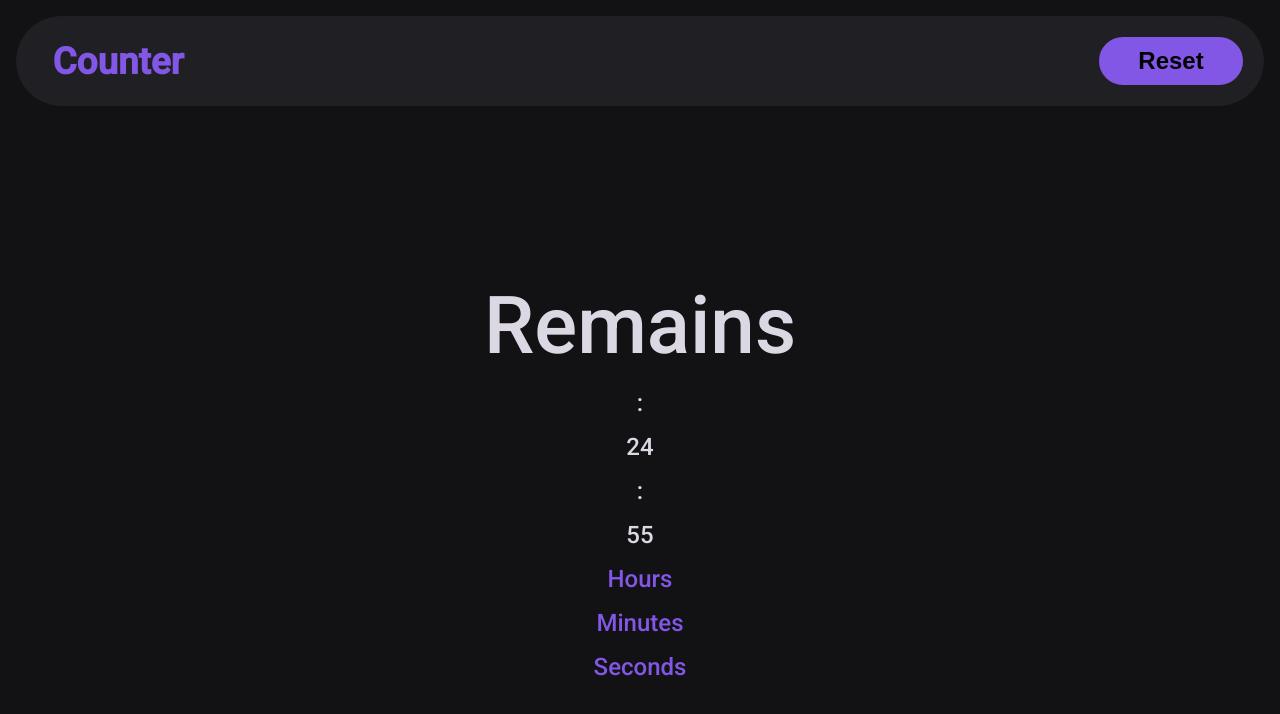
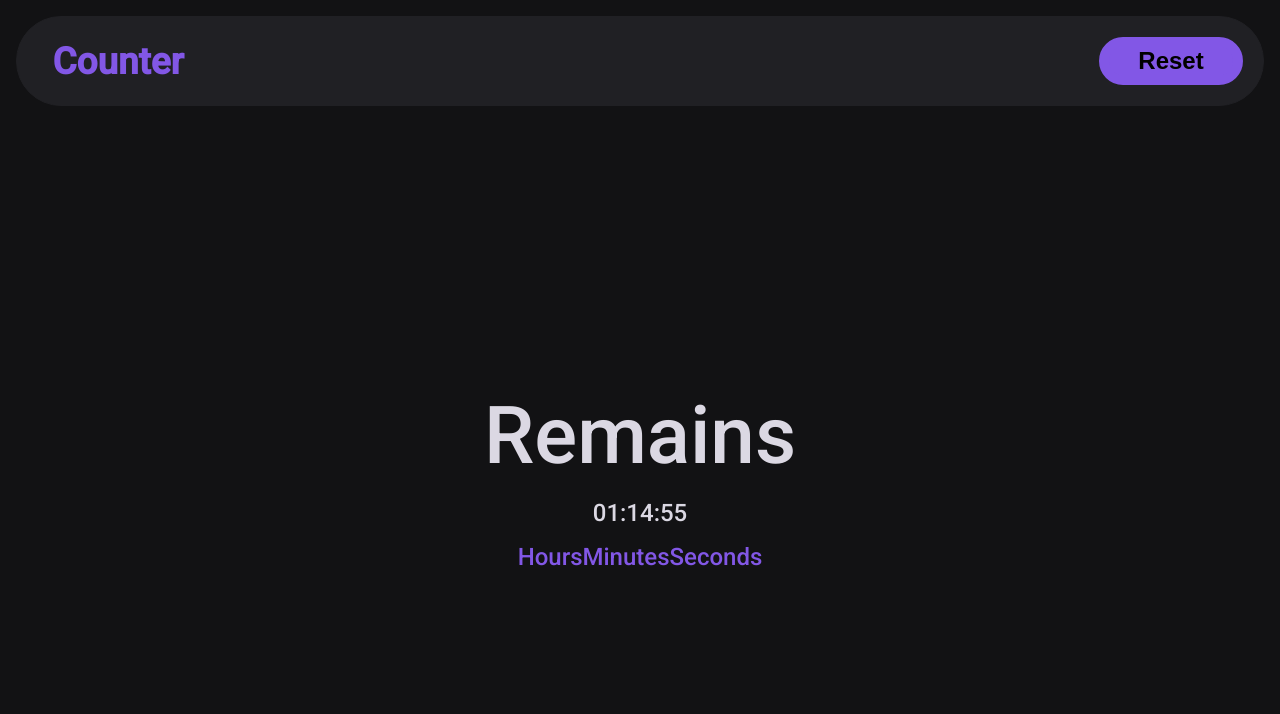
Before and after one commit to Sn0wye/counter-v2, a React (Vite) app: page /counter in a window 1280 px wide. Shown: the top 714 px of the page. Built offline with nearby package versions, Linux system fonts and the light colour scheme.

Commit message:
added hours to counter, updated routes to v6

```diff
--- a/package.json
+++ b/package.json
@@ -12,7 +12,7 @@
     "history": "^5.3.0",
     "react": "^17.0.2",
     "react-dom": "^17.0.2",
-    "react-router-dom": "^5.3.0"
+    "react-router-dom": "6.2.2"
   },
   "devDependencies": {
     "@types/react": "^17.0.33",
--- a/src/App.tsx
+++ b/src/App.tsx
@@ -1,24 +1,20 @@
 import Counter from "./components/Counter"
 import Home from "./components/Home"
-import { BrowserRouter as Router, Route, Switch } from 'react-router-dom';
+import { BrowserRouter, Route, Routes } from 'react-router-dom';
 
 function App() {
 
   return (
-    <Router>
+    <BrowserRouter>
       <div className="App">
         <div className="content">
-          <Switch>
-            <Route exact path="/" >
-              <Home />
-            </Route>
-            <Route path="/counter">
-              <Counter />
-            </Route>
-          </Switch>
+          <Routes>
+            <Route path="/" element={<Home />} />
+            <Route path="/counter" element={<Counter />} />
+          </Routes>
         </div>
       </div>
-    </Router >
+    </BrowserRouter >
   )
 }
 
--- a/src/components/Counter.tsx
+++ b/src/components/Counter.tsx
@@ -5,15 +5,12 @@ import '../styles/counter.css'
 
 function Counter() {
 
-  const INITIAL_TIME_IN_SECONDS = 25 * 60; //25 minutes need to change for the input value
+  const INITIAL_TIME_IN_SECONDS = 75 * 60; //1:15:00  1:14:59
   const [secondsAmount, setSecondsAmount] = useState(INITIAL_TIME_IN_SECONDS);
 
-  const minutes = Math.floor(secondsAmount / 60);
-  const seconds = secondsAmount % 60;
-
-  useEffect(() => {
-    // console.log(time)
-  }, [])
+  const hours = Math.floor(secondsAmount / 60 / 60);
+  const minutes = Math.floor((secondsAmount / 60 / 60 - hours) * 60);
+  const seconds = Math.floor(((secondsAmount / 60 / 60 - hours) * 60 - minutes) * 60);
 
   useEffect(() => {
     if (secondsAmount === 0) {
@@ -30,14 +27,18 @@ function Counter() {
       <Navbar />
       <div className="container">
         <label htmlFor="Remains" className="remains">Remains</label>
-        {/* <span className="digit">{String(hours).padStart(2, '0')}</span> */}
-        <span className="digit">:</span>
-        <span className="digit">{String(minutes).padStart(2, '0')}</span>
-        <span className="digit">:</span>
-        <span className="digit">{String(seconds).padStart(2, '0')}</span>
-        <span id="hour" className="text">Hours</span>
-        <span id="min" className="text">Minutes</span>
-        <span id="sec" className="text">Seconds</span>
+        <section className="digit">
+          <span>{String(hours).padStart(2, '0')}</span>
+          <span>:</span>
+          <span>{String(minutes).padStart(2, '0')}</span>
+          <span>:</span>
+          <span>{String(seconds).padStart(2, '0')}</span>
+        </section>
+        <section className="text">
+          <span id="hour" className="text">Hours</span>
+          <span id="min" className="text">Minutes</span>
+          <span id="sec" className="text">Seconds</span>
+        </section>
       </div>
     </div>
   )
--- a/src/components/Home.tsx
+++ b/src/components/Home.tsx
@@ -28,7 +28,7 @@ const Home = () => {
           <button
             disabled={!inputValue}
             className="startButton"
-            data-key="Enter">Start count</button>
+            data-key="Enter">Start</button>
         </Link>
       </form>
     </div>
--- a/src/components/Navbar.tsx
+++ b/src/components/Navbar.tsx
@@ -1,3 +1,4 @@
+import { Link } from 'react-router-dom';
 import '../styles/base.css'
 import '../styles/navbar.css'
 
@@ -5,7 +6,8 @@ function Navbar() {
   return (
     <div className="navbar">
       <ul>
-        <li id="logo"><a href="/">Counter</a></li>
+        <li id="logo">
+          <Link to="/">Counter</Link></li>
         <li><button id="resetBtn">Reset</button></li>
       </ul>
     </div>
--- a/src/styles/navbar.css
+++ b/src/styles/navbar.css
@@ -27,3 +27,7 @@ a {
   font-weight: bold;
   color: var(--main-color);
 }
+
+#error {
+  color: var(--main-color);
+}
```
Also changed, not shown: 2 other files (tests, documents, lock files or other folders).
